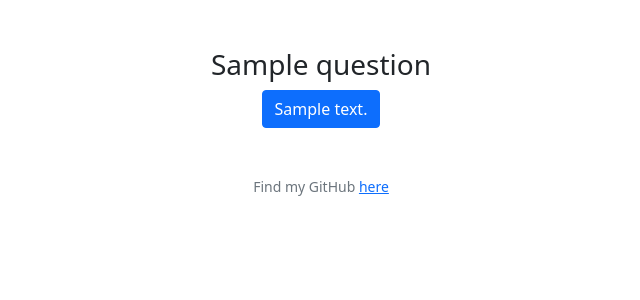
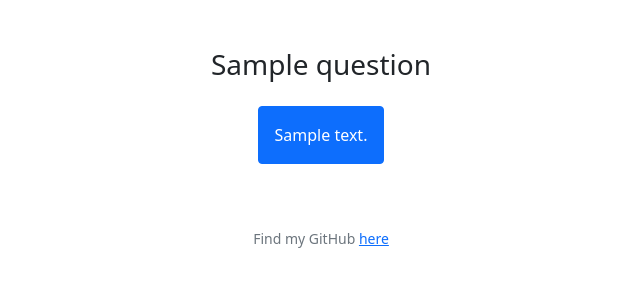
Before and after one commit to m-j-w-f/Quiz_web, a Flask app: template templates/quest.html in a window 1280 px wide. Shown: the part 76-376 px from the top of the page, without its empty margins (319-959 px from the left). Run offline with Flask 2, Linux system fonts and the light colour scheme; the template is opened without the code that fills it: most values are stand-ins (such as "Sample title", 1, 10 or a date in 2020); parts of the project's set-up code (start-up, migrations or seed data) failed here and were passed over.

Commit message:
bug fixed 😌

```diff
--- a/app.py
+++ b/app.py
@@ -16,15 +16,17 @@ app.config["SESSION_PERMANENT"] = False
 app.config["SESSION_TYPE"] = "filesystem"
 Session(app)
 
+wd=""
+
 config = configparser.ConfigParser()
-config.read('.env')
+config.read(wd + ".env")
 API_KEY = config["section"]["API_KEY"]
 
 if not API_KEY:
     raise RuntimeError("API_KEY not set")
 
 
-db = "database.db"
+db = wd + "database.db"
 gme = None
 
 @app.after_request
--- a/templates/quest.html
+++ b/templates/quest.html
@@ -42,10 +42,10 @@
 
 <div>
     {% for answer in question.answers %}
-        {% if loop.index == correct_index %}
-            <button class="btn btn-primary" onclick="proceed(true);">{{ answer }}</button>
+        {% if loop.index0 == correct_index %}
+            <button class="btn btn-primary m-3 p-3" onclick="proceed(true);">{{ answer }}</button>
         {% else %}
-            <button class="btn btn-primary" onclick="proceed(false)">{{ answer }}</button>
+            <button class="btn btn-primary m-3 p-3" onclick="proceed(false)">{{ answer }}</button>
         {% endif %}
     {% endfor %}
 </div>
--- a/translate.py
+++ b/translate.py
@@ -3,8 +3,10 @@ import requests
 
 
 def translateT(text: list) -> str:
+    wd = ""
+
     config = configparser.ConfigParser()
-    config.read('.env')
+    config.read(wd + '.env')
     key = config["section"]["API_KEY"]
     query = {"target_lang": "DE",
              "auth_key": key,
```
